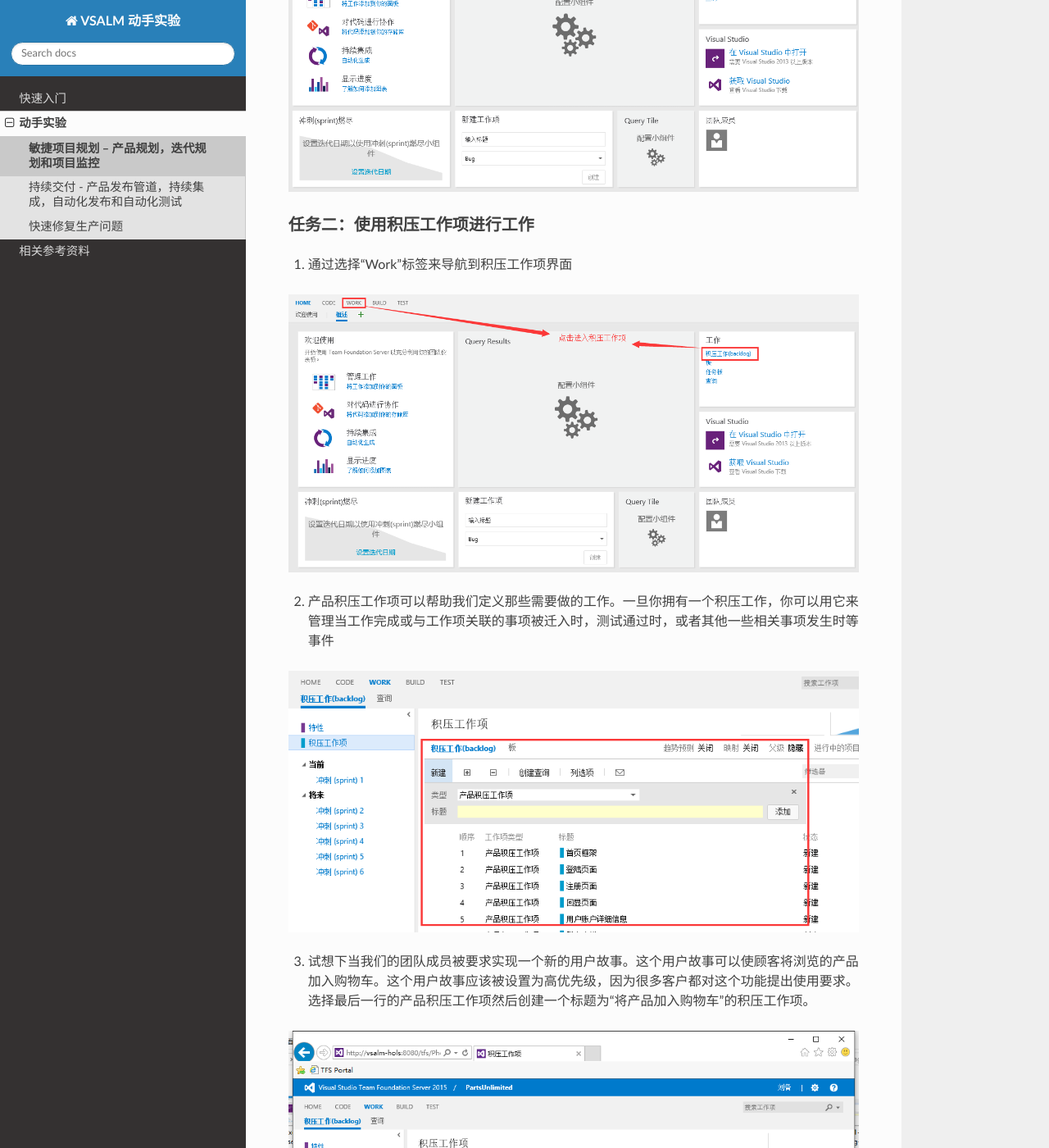
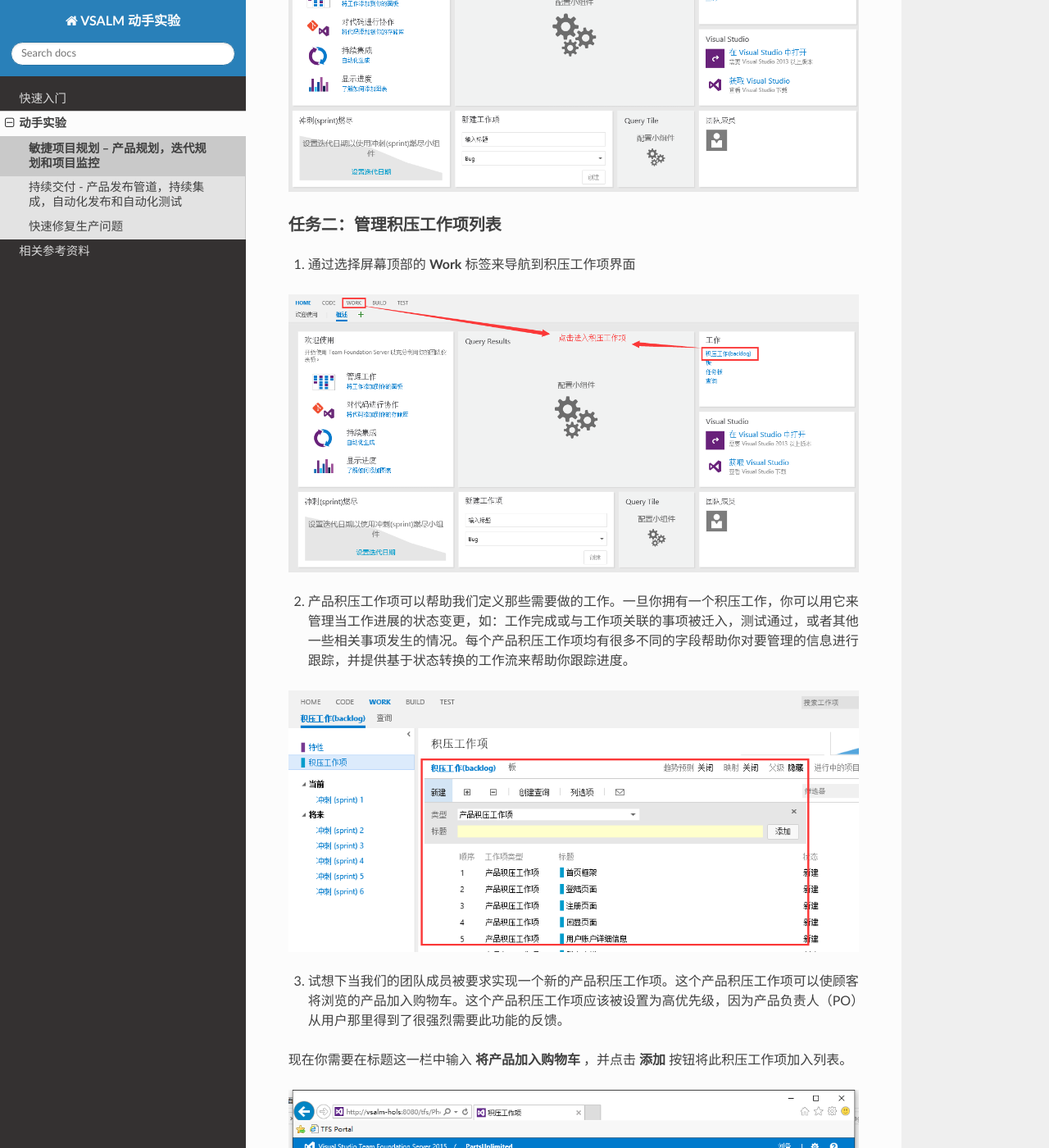
Before and after one commit to ups216/vsalm-hols, a Sphinx documentation site: the page built from docs/labs/agile-planning-and-portfolio-management.rst, in a window 1280 px wide and 1400 px high, scrolled down 3101 px. Shown: the whole window at 82% size. Built offline with Sphinx 7.4.7 and the Read the Docs theme 2.0.0, drawn with Linux system fonts in a browser that asks for light colours; the version number could not be read and is left out; some of the changed text lies outside the part shown.

Commit message:
fix more content on excerise 1

```diff
--- a/docs/labs/agile-planning-and-portfolio-management.rst
+++ b/docs/labs/agile-planning-and-portfolio-management.rst
@@ -17,7 +17,7 @@
 任务一：登陆TFS Web门户
 ^^^^^^^^^^^^^^^^^^^^^^
 
-1.	从任务栏中打开IE浏览器并从收藏栏中打开TFS Web Portal链接。
+1.	从任务栏中打开IE浏览器并从收藏栏中打开 **TFS Web Portal** 链接。
 
 .. figure:: images/Exercise-1-Open-TFS-Web-Portal-From-Browse.png
 
@@ -25,11 +25,11 @@
 
 .. figure:: images/Exercise-1-Login-TFS-Web-Portal-From-Browse.png
 
-3.	从TFS主页中，选择“浏览”按钮打开项目和团队信息。
+3.	从TFS主页中，选择 **浏览** 按钮打开项目和团队信息。
 
 .. figure:: images/Exercise-1-Browse-Projects-and-Teams.png
 
-4.  选择PartsUnlimited项目和默认的团队。
+4.  选择 **PartsUnlimited** 项目和默认的团队。
 
 .. figure:: images/Exercise-1-Select-Project-PartsUnlimited-and-default-team.png
 
@@ -37,35 +37,45 @@
 
 .. figure:: images/Exercise-1-The-team-Portal-of-Project-PartsUnlimited-default-team.png
 
-任务二：使用积压工作项进行工作
+任务二：管理积压工作项列表
 ^^^^^^^^^^^^^^^^^^^^^^^^^^^^
 
-1.	通过选择“Work”标签来导航到积压工作项界面
+1.	通过选择屏幕顶部的 **Work** 标签来导航到积压工作项界面
 
 .. figure:: images/Exercise-1-Go-to-Backlog-UI.png
 
-2.	产品积压工作项可以帮助我们定义那些需要做的工作。一旦你拥有一个积压工作，你可以用它来管理当工作完成或与工作项关联的事项被迁入时，测试通过时，或者其他一些相关事项发生时等事件
+2.	产品积压工作项可以帮助我们定义那些需要做的工作。一旦你拥有一个积压工作，你可以用它来管理当工作进展的状态变更，如：工作完成或与工作项关联的事项被迁入，测试通过，或者其他一些相关事项发生的情况。每个产品积压工作项均有很多不同的字段帮助你对要管理的信息进行跟踪，并提供基于状态转换的工作流来帮助你跟踪进度。
 
 .. figure:: images/Exercise-1-The-Backlog-UI.png
 
-3.	试想下当我们的团队成员被要求实现一个新的用户故事。这个用户故事可以使顾客将浏览的产品加入购物车。这个用户故事应该被设置为高优先级，因为很多客户都对这个功能提出使用要求。选择最后一行的产品积压工作项然后创建一个标题为“将产品加入购物车”的积压工作项。
+3.	试想下当我们的团队成员被要求实现一个新的产品积压工作项。这个产品积压工作项可以使顾客将浏览的产品加入购物车。这个产品积压工作项应该被设置为高优先级，因为产品负责人（PO）从用户那里得到了很强烈需要此功能的反馈。
+
+现在你需要在标题这一栏中输入 **将产品加入购物车** ，并点击 **添加** 按钮将此积压工作项加入列表。
 
 .. figure:: images/Exercise-1-Create-the-ShoppingCart-service-backlog-item.png
 
-4.	在产品积压工作列表中，工作项是按照优先级来进行排序的，高优先级位于最上面。我们刚才创建的工作项拥有高优先级，所有我们应该将它拖拽到列表的最顶端。
+4.	在产品积压工作列表中，工作项是按照优先级来进行排序的，优先级高的位于最上面。我们刚才创建的工作项拥有高优先级，所以我们应该将它拖拽到列表的最顶端。
+
+请注意列表中有一条红色的横线，这表示你所新添加的工作项出现的位置，你可以通过点选不同的工作项来控制这条线的位置，将新工作项直接放入特定位置。
+
+如果你的工作项不在正确的位置，请使用鼠标拖拽完成优先级排序操作。
 
 .. figure:: images/Exercise-1-Drag-and-Drop-backlog-item-for-list.png
 
 5.	双击打开我们刚创建的工作项，我们可以在工作项信息界面中配置该工作项的详细信息。
 
-6.	将该工作项指派给诸葛亮，设置状态为“已批准”，将工作量设置为8。点击”保存并关闭“按钮
+6.	将该工作项指派给诸葛亮，设置状态为 **已批准** ，将工作量设置为 **8** 。点击 **保存并关闭** 按钮
 
 .. figure:: images/Exercise-1-Edit-the-detail-information-of-backlog-item.png
 
 7.	通过将刚创建的工作项拖拽到当前的迭代上来指定该工作项处于当前的迭代周期内。
 
+注意屏幕左侧所列出的迭代列表，这些可以被视为迭代开发计划，将工作项拖入这些节点表示将工作项加入开发计划。
+
 .. figure:: images/Exercise-1-Drag-and-Drop-backlog-item-to-current-iteration.png
 
-8.	可以在列表中检查该工作项的“迭代路径”列的值来确定该工作项是否已分配到当前迭代周期内。只有当该工作项的状态设置为“完成”时，该工作项会从该列表中消失。
+8.	可以在列表中检查该工作项的 **迭代路径** 列的值来确定该工作项是否已分配到当前迭代周期内。
+
+请注意：如果工作项的状态设置为 **已关闭** 时，该工作项将会从该列表中消失。这样设计正是表达了“积压工作”的含义，只有那些还没有完成的工作才会被现实在这个列表中。
 
 .. figure:: images/Exercise-1-Check-the-backlog-item-iteration.png
```
